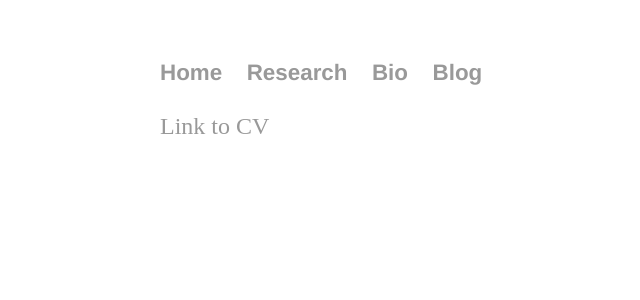
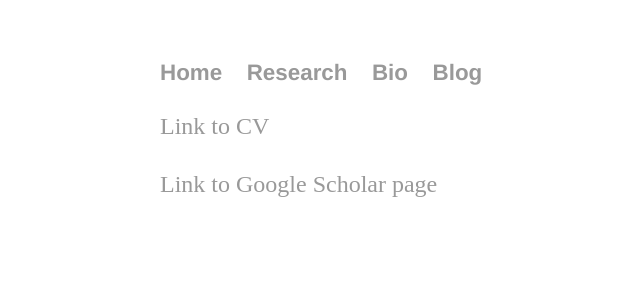
Before and after one commit to torres-lab/torres-lab.github.io, a Jekyll site: the page built from cv/index.html, in a window 1280 px wide. Shown: the top 300 px of the page, without its empty margins (32-672 px from the left). Built offline with Jekyll 4.4.1, drawn with Linux system fonts in a browser that asks for light colours.

Commit message:
Update index.html

```diff
--- a/cv/index.html
+++ b/cv/index.html
@@ -4,4 +4,7 @@ title: CV
 ---
 <div class="blurb">
 	<p> <a href="https://dl.dropboxusercontent.com/u/7899940/c-v.pdf">Link to CV</a> </p>
+	<p> <a href="https://scholar.google.com/citations?user=3Du3AoYAAAAJ&hl=en&oi=ao">Link to Google Scholar page</a> </p>
+
+
 </div><!-- /.blurb -->
```
